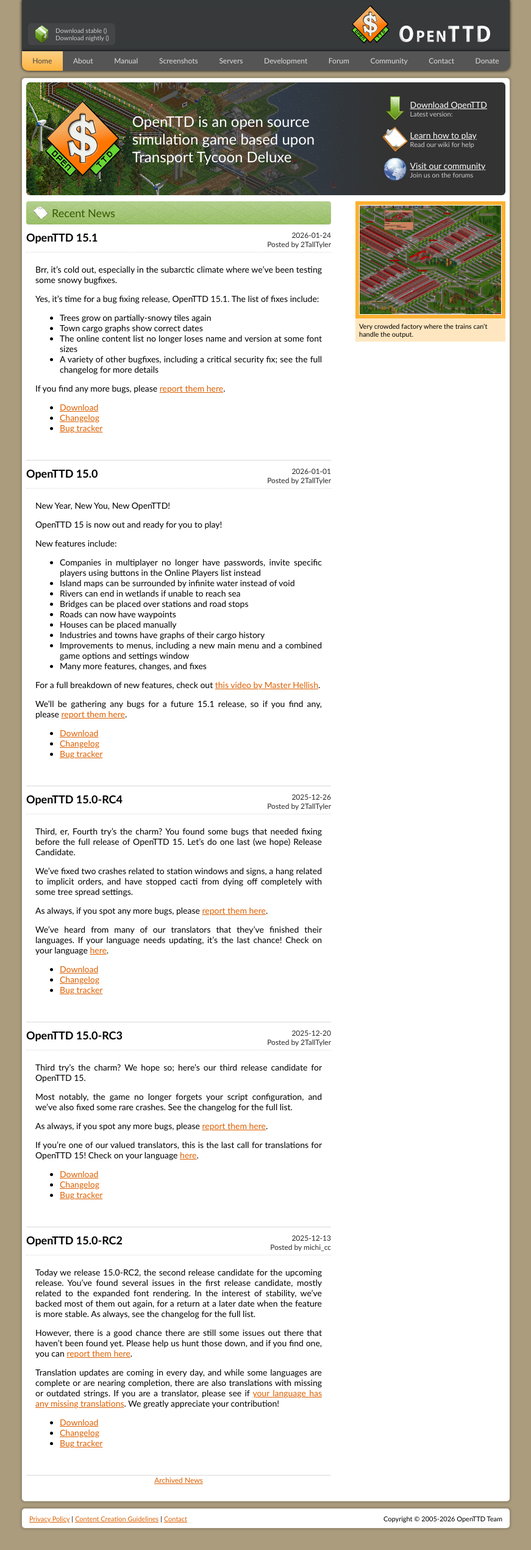
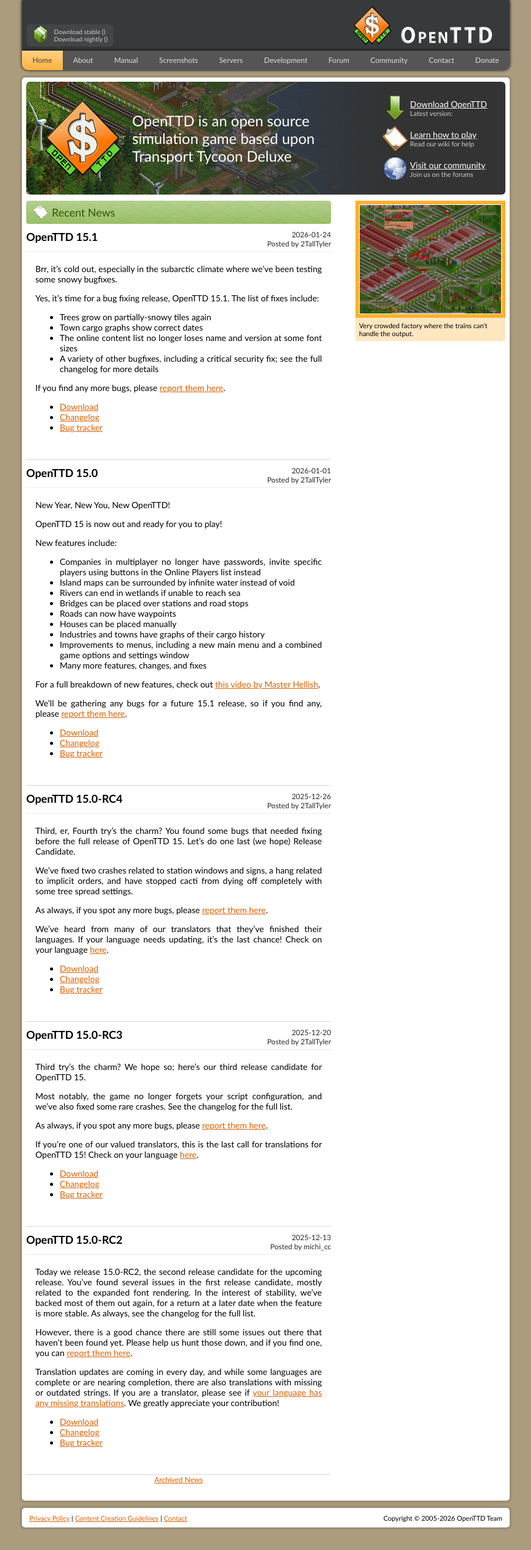
Before and after one commit to OpenTTD/website, a Jekyll site: the page built from pages/index.html, in a window 1280 px wide. Shown: the whole page at 61% size, without its empty margins (204-1075 px from the left). Built offline with Jekyll 4.4.1, drawn with Linux system fonts in a browser that asks for light colours.

Commit message:
Change: set uniform padding and remove the unit for a 0-value
Signed-off-by: Heiko August <post@auge8472.de>

```diff
--- a/static/css/base.css
+++ b/static/css/base.css
@@ -62,9 +62,9 @@
 }
 
 body > header {
-	margin: 0px auto;
-	padding: 6px 10px 10px 10px;
 	font-size: 1rem;
+	margin: 0 auto;
+	padding: 0.625em;
 	box-shadow: 0px 0px 5px #000000;
 	background: #323536;
 	/* Stripes! */
```
